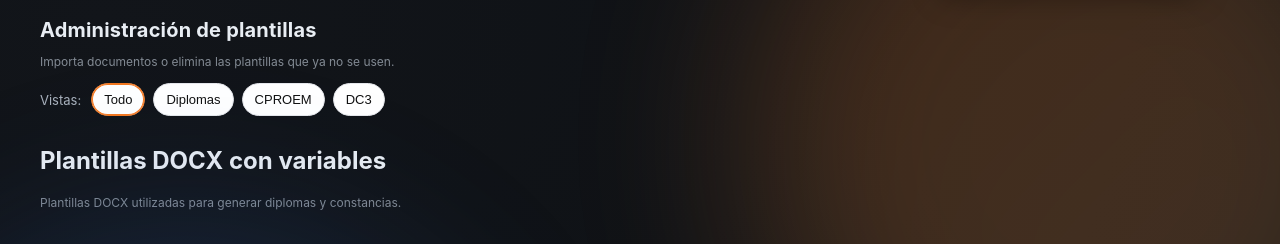
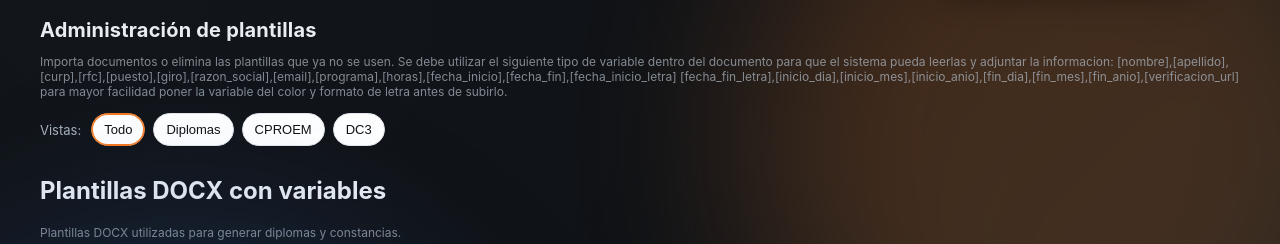
Before and after one commit to MarleneAmi-612/CES_SYSTEM, a Django app: template templates/administracion/plantillas_admin.html in a window 1280 px wide. Shown: the part 58-302 px from the top of the page. Run offline with Django 5.2, Linux system fonts and the light colour scheme; the template is opened without the code that fills it, so the values that code supplies are empty.

Commit message:
ya completo todo commit

```diff
--- a/templates/administracion/plantillas_admin.html
+++ b/templates/administracion/plantillas_admin.html
@@ -85,7 +85,10 @@
   <!-- ========================= CONTENIDO ========================= -->
   <main class="content content--wide">
     <h1 class="h1">Administración de plantillas</h1>
-    <p class="sub">Importa documentos o elimina las plantillas que ya no se usen.</p>
+    <p class="sub">Importa documentos o elimina las plantillas que ya no se usen. Se debe utilizar el siguiente tipo de variable dentro del documento para que
+    el sistema pueda leerlas y adjuntar la informacion: [nombre],[apellido],[curp],[rfc],[puesto],[giro],[razon_social],[email],[programa],[horas],[fecha_inicio],[fecha_fin],[fecha_inicio_letra]
+    [fecha_fin_letra],[inicio_dia],[inicio_mes],[inicio_anio],[fin_dia],[fin_mes],[fin_anio],[verificacion_url] para mayor facilidad poner la variable del color y formato de letra antes de subirlo.
+    </p>
 
     <!-- Mensajes de estado -->
     {% if messages %}
```
Also changed, not shown: static/fonts/GreatVibes-Regular.ttf (added).
